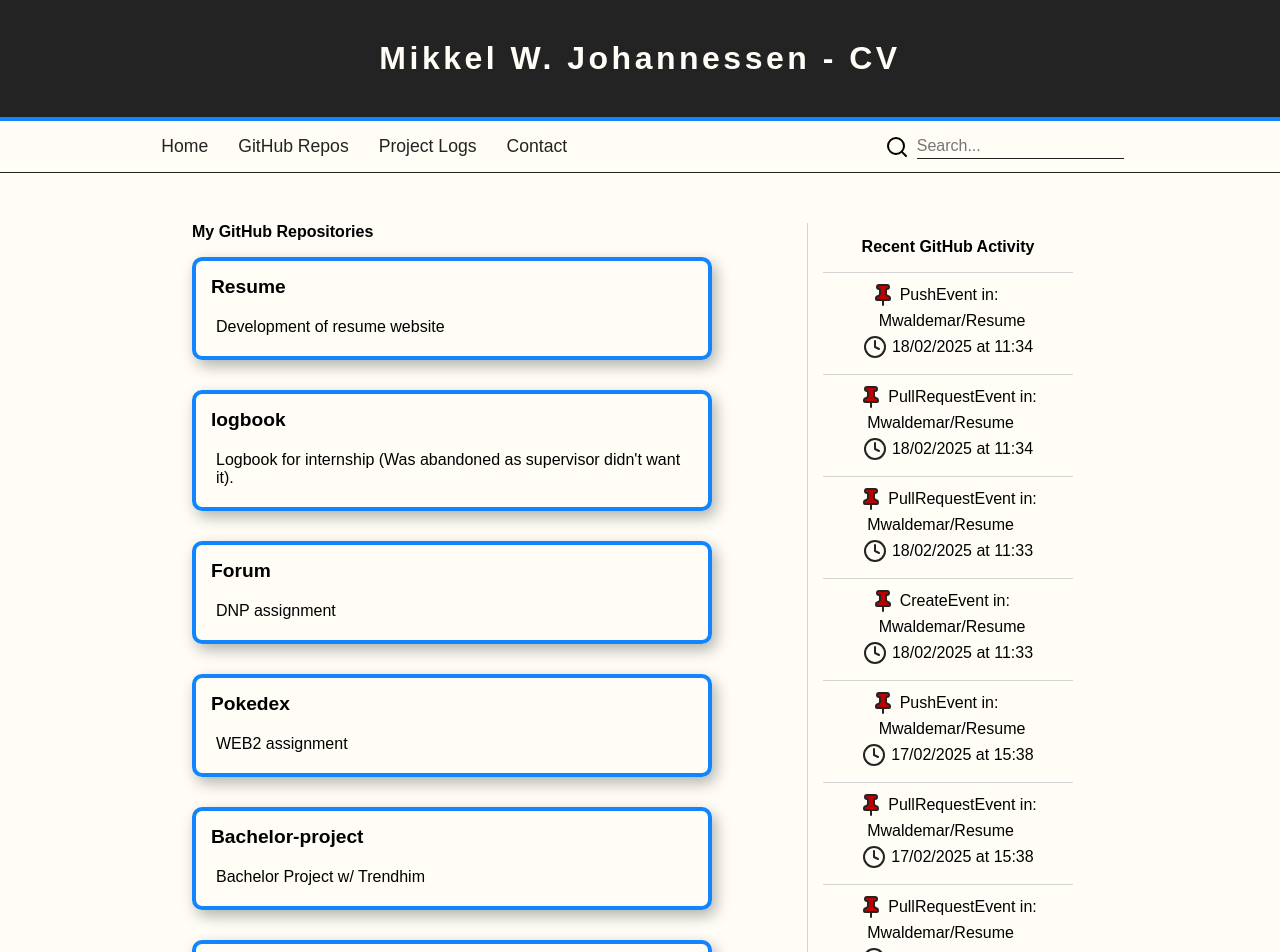
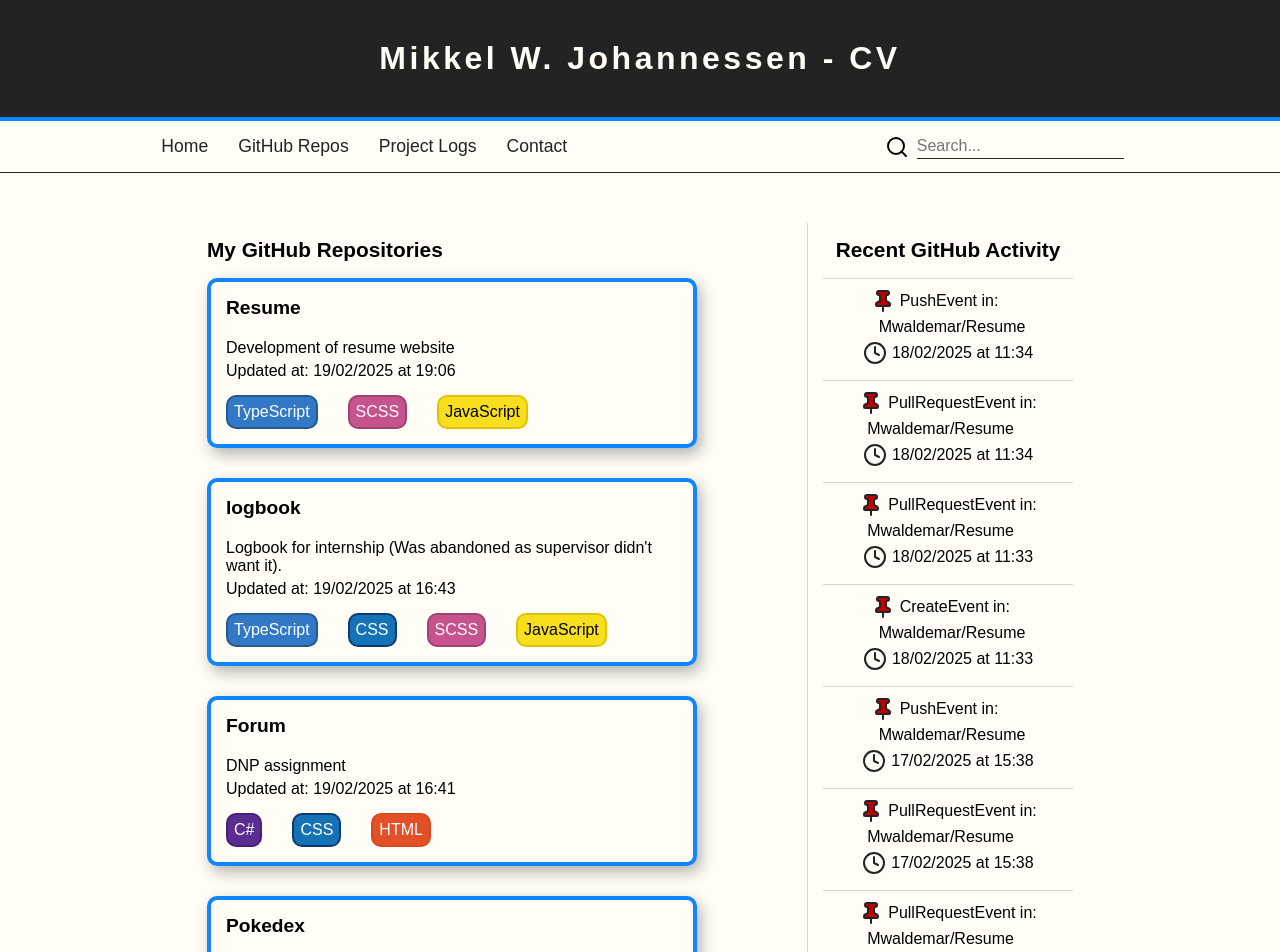
Before and after one commit to Mwaldemar/Resume, a Next.js app: page /repos in a window 1280 px wide. Shown: the top 952 px of the page. Built offline with nearby package versions, Linux system fonts and the light colour scheme.

Commit message:
updates to github repos and action workflow test

```diff
--- a/app/components/githubActivity/githubActivity.module.scss
+++ b/app/components/githubActivity/githubActivity.module.scss
@@ -2,17 +2,18 @@
   display: flex;
   flex-direction: column;
   width: 100%;
-  padding: 15px;
   min-width: 250px;
 
   @include respond-to(desktop) {
     border-left: 1px solid var(--lightGray);
+    padding: 15px;
   }
 
   .eventHeader {
     text-align: center;
     font-weight: bold;
     margin-bottom: 16px;
+    font-size: 1.3rem;
   }
 
   .eventList {
--- a/app/components/githubActivity/githubActivity.tsx
+++ b/app/components/githubActivity/githubActivity.tsx
@@ -15,7 +15,7 @@ type GitHubActivityProps = {
     activities: GitHubEventProps[],
 }
 
-const formatDate = (dateString: string) => {
+export const formatDate = (dateString: string) => {
     return new Intl.DateTimeFormat('en-GB', {
         day: '2-digit',
         month: '2-digit',
--- a/app/components/githubRepos/githubRepos.module.scss
+++ b/app/components/githubRepos/githubRepos.module.scss
@@ -3,9 +3,19 @@
   flex-direction: column;
   width: 100%;
 
+  @include respond-to(desktop) {
+    padding: 15px;
+  }
+
   .repoHeader {
     font-weight: bold;
     margin-bottom: 16px;
+    font-size: 1.3rem;
+    text-align: center;
+
+    @include respond-to(desktop) {
+      text-align: unset;
+    }
   }
 
   .repoList {
@@ -13,28 +23,30 @@
     padding: 0;
     margin: 0;
 
+    .repoItem {
+      width: 100%;
+      margin-bottom: 30px;
+
+      .repo {
         .repoLink {
           display: flex;
-      margin-bottom: 30px;
+          flex-direction: column;
+          padding: 15px;
           border: 4px solid var(--blue);
           border-radius: 10px;
           text-decoration: none;
           color: black;
           box-shadow: 4px 6px 15px rgba(0, 0, 0, 0.3);
-
-      &:last-child {
-        margin-bottom: 0;
-      }
-
           transition: all 0.3s ease;
 
           &:hover {
             transform: scale(1.02);
 
-        .repoItem > .repo > .seeOnHover {
+            @include respond-to(desktop) {
+              > .seeOnHover {
                 display: block;
                 position: absolute;
-          right: 15px;
+                right: 10px;
                 top: 10px;
 
                 .hoverText {
@@ -48,23 +60,77 @@
               }
             }
           }
-
-    .repoItem {
-      padding: 15px;
-      width: 100%;
-
-      .repo {
-        display: flex;
-        flex-direction: column;
-        gap: 15px;
-
           .repoName {
             font-size: 1.2rem;
             font-weight: bold;
+            margin-bottom: 15px;
           }
 
           .repoDescription {
-          padding: 5px;
+            padding: 5px 0;
+          }
+
+          .updated {
+            margin-bottom: 15px;
+          }
+
+          .languageContainer {
+            display: flex;
+            flex-direction: column;
+            gap: 8px;
+
+            @include respond-to(desktop) {
+              flex-direction: row;
+              gap: 30px;
+            }
+
+            .language {
+              width: fit-content;
+              padding: 6px;
+              border-radius: 10px;
+
+              &.cSharp {
+                background-color: #5c2d91;
+                color: white;
+                border: 2px solid #4a1e76; /* Optional border color */
+              }
+
+              &.typeScript {
+                background-color: #3178c6;
+                color: white;
+                border: 2px solid #245a8c;
+              }
+
+              &.scss {
+                background-color: #c6538c;
+                color: white;
+                border: 2px solid #9f4376;
+              }
+
+              &.javaScript {
+                background-color: #f7df1e;
+                color: black;
+                border: 2px solid #e2c200;
+              }
+
+              &.css {
+                background-color: #1572b6;
+                color: white;
+                border: 2px solid #0d3b6e;
+              }
+
+              &.html {
+                background-color: #e34f26;
+                color: white;
+                border: 2px solid #d8491d;
+              }
+
+              &.python {
+                background-color: #306998;
+                color: white;
+                border: 2px solid #2b4f6a;
+              }
+            }
           }
 
           .seeOnHover {
@@ -74,3 +140,4 @@
       }
     }
   }
+}
--- a/app/components/githubRepos/githubRepos.tsx
+++ b/app/components/githubRepos/githubRepos.tsx
@@ -1,13 +1,16 @@
 import clsx from "clsx";
 import styles from "./githubRepos.module.scss";
 import { MoveUpRight } from "lucide-react";
+import { formatDate } from "../githubActivity/githubActivity";
 
 export type GitHubRepo = {
     id: number,
     name: string,
     html_url: string,
     description: string,
-    pushed_at: string,
+    updated_at: string,
+    languages_url: string,
+    languages?: string[],
 };
 
 type GitHubReposProps = {
@@ -21,24 +24,43 @@ export default function GitHubRepos({ repos, className, hover }: GitHubReposProp
         return <div>No repositories to show.</div>;
     }
 
+    const languageColors: Record<string, string> = {
+        "C#": styles.cSharp,
+        "TypeScript": styles.typeScript,
+        "SCSS": styles.scss,
+        "JavaScript": styles.javaScript,
+        "CSS": styles.css,
+        "HTML": styles.html,
+        "Python": styles.python
+    };
+
     return (
         <div className={clsx(styles.repoWrapper, className)}>
             <div className={styles.repoHeader}>My GitHub Repositories</div>
             <ul className={styles.repoList}>
                 {repos.map((repo) => (
-                    <a className={styles.repoLink} key={repo.id} href={repo.html_url} target="_blank" rel="noopener noreferrer">
-                        <li className={styles.repoItem}>
-                            <div className={styles.repo}>
+                    <li className={styles.repoItem} key={repo.id}>
+                        <div className={styles.repo}>
+                            <a className={styles.repoLink} href={repo.html_url} target="_blank" rel="noopener noreferrer">
                                 <div className={styles.repoName}>{repo.name}</div>
                                 <div className={styles.repoDescription}>{repo.description || "No description available"}</div>
+                                <div className={styles.updated}>Updated at: {formatDate(repo.updated_at)}</div>
+                                <div className={styles.languageContainer}>
+                                    {repo.languages?.map(lang => (
+                                        <div key={lang} className={clsx(styles.language, languageColors[lang])}>
+                                            {lang}
+                                        </div>
+                                    ))}
+                                </div>
+
                                 <div className={styles.seeOnHover}>
                                     {hover && (
                                         <div className={styles.hoverText}>{hover} <MoveUpRight /></div>
                                     )}
                                 </div>
-                            </div>
-                        </li>
-                    </a>
+                            </a>
+                        </div>
+                    </li>
                 ))}
             </ul>
         </div>
--- a/app/repos/repos.module.scss
+++ b/app/repos/repos.module.scss
@@ -15,7 +15,7 @@
     }
 
     .activityWrapper {
-      width: 85%;
+      width: 100%;
 
       @include respond-to(desktop) {
         width: 25%;
--- a/public/github-repos.json
+++ b/public/github-repos.json
@@ -67,14 +67,14 @@
     "releases_url": "https://api.github.com/repos/Mwaldemar/Resume/releases{/id}",
     "deployments_url": "https://api.github.com/repos/Mwaldemar/Resume/deployments",
     "created_at": "2025-02-01T14:15:49Z",
-    "updated_at": "2025-02-19T16:39:56Z",
-    "pushed_at": "2025-02-18T11:34:00Z",
+    "updated_at": "2025-02-19T19:06:29Z",
+    "pushed_at": "2025-02-19T19:06:25Z",
     "git_url": "git://github.com/Mwaldemar/Resume.git",
     "ssh_url": "git@github.com:Mwaldemar/Resume.git",
     "clone_url": "https://github.com/Mwaldemar/Resume.git",
     "svn_url": "https://github.com/Mwaldemar/Resume",
     "homepage": "https://resume-ruby-ten-65.vercel.app",
-    "size": 1419,
+    "size": 1433,
     "stargazers_count": 0,
     "watchers_count": 0,
     "language": "TypeScript",
@@ -98,7 +98,12 @@
     "forks": 0,
     "open_issues": 0,
     "watchers": 0,
-    "default_branch": "main"
+    "default_branch": "main",
+    "languages": [
+      "TypeScript",
+      "SCSS",
+      "JavaScript"
+    ]
   },
   {
     "id": 759879982,
@@ -199,7 +204,13 @@
     "forks": 0,
     "open_issues": 0,
     "watchers": 0,
-    "default_branch": "main"
+    "default_branch": "main",
+    "languages": [
+      "TypeScript",
+      "CSS",
+      "SCSS",
+      "JavaScript"
+    ]
   },
   {
     "id": 722944747,
@@ -300,7 +311,12 @@
     "forks": 0,
     "open_issues": 0,
     "watchers": 0,
-    "default_branch": "master"
+    "default_branch": "master",
+    "languages": [
+      "C#",
+      "CSS",
+      "HTML"
+    ]
   },
   {
     "id": 717214336,
@@ -401,7 +417,12 @@
     "forks": 0,
     "open_issues": 0,
     "watchers": 0,
-    "default_branch": "master"
+    "default_branch": "master",
+    "languages": [
+      "JavaScript",
+      "CSS",
+      "HTML"
+    ]
   },
   {
     "id": 774609714,
@@ -509,7 +530,13 @@
       "push": false,
       "triage": false,
       "pull": true
-    }
+    },
+    "languages": [
+      "TypeScript",
+      "SCSS",
+      "CSS",
+      "JavaScript"
+    ]
   },
   {
     "id": 900795517,
@@ -617,6 +644,9 @@
       "push": false,
       "triage": false,
       "pull": true
-    }
+    },
+    "languages": [
+      "Python"
+    ]
   }
 ]
```
Also changed, not shown: scripts/fetchGitHubRepos.ts (+13 -5 lines). Lines whose indentation alone changed are shown as unchanged.
